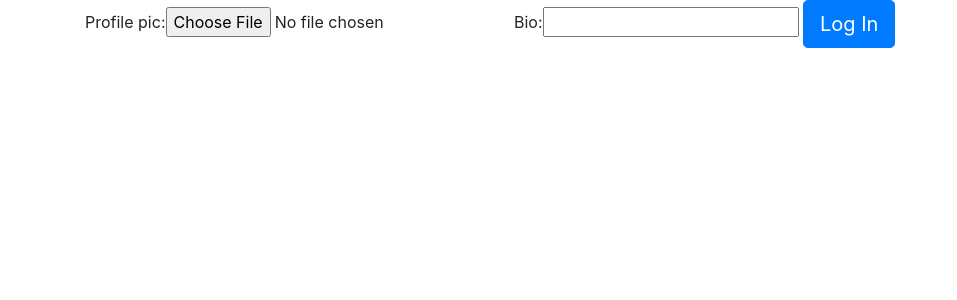
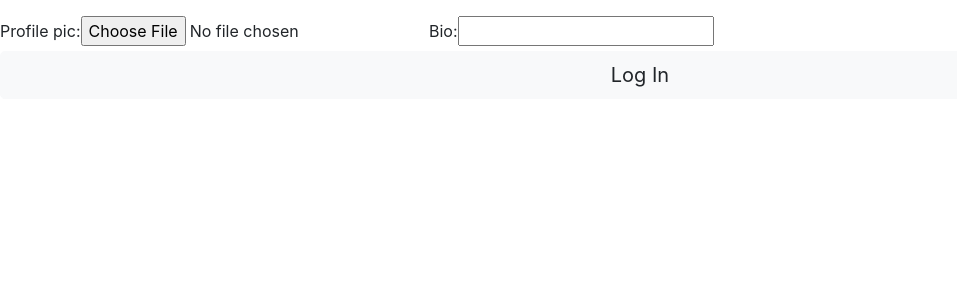
Before and after one commit to Hillarydalie/tunza, a Django app: template awwwards/templates/user/login.html in a window 1280 px wide. Shown: the part 56-356 px from the top of the page, without its empty margins (0-957 px from the left). Run offline with Django 3.2, Linux system fonts and the light colour scheme; the template is opened without the code that fills it: values that come from a table or form of the project are taken from there, others are empty; some libraries are stand-ins or nearby versions.

Commit message:
Edit changes made in template files.

```diff
--- a/awwwards/templates/user/login.html
+++ b/awwwards/templates/user/login.html
@@ -1,13 +1,13 @@
 {%extends 'base.html'%}
 
- {% block content %}
-    <div class="container">
-
-        <form class="form-group" method="POST">
+{% block content %}
+{{block.super}}
+    <div class="container-full">
+        <form class="form-signin" method="POST">
+            <h1 class="h3 mb-3 font-weight-normal"></h1>
             {% csrf_token %}
             {{form}}
-            <button class="btn btn-primary btn-lg" type="submit">Log In</button>
+            <button class="btn btn-light btn-lg btn-block" type="submit">Log In</button>
         </form>
     </div>
-
 {% endblock %}
```
Also changed, not shown: awwwards/templates/user/logout.html (+6 -4 lines).
